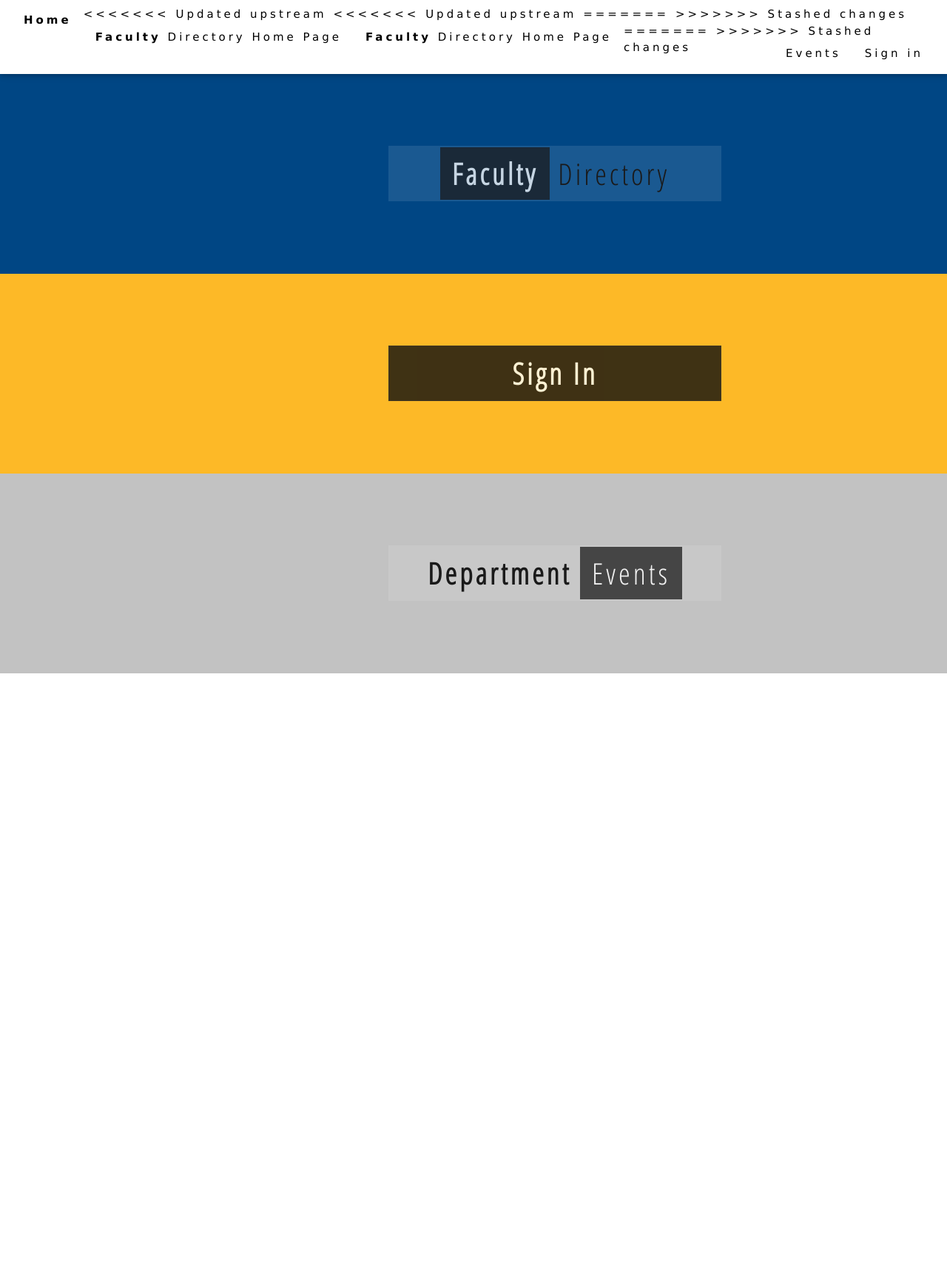
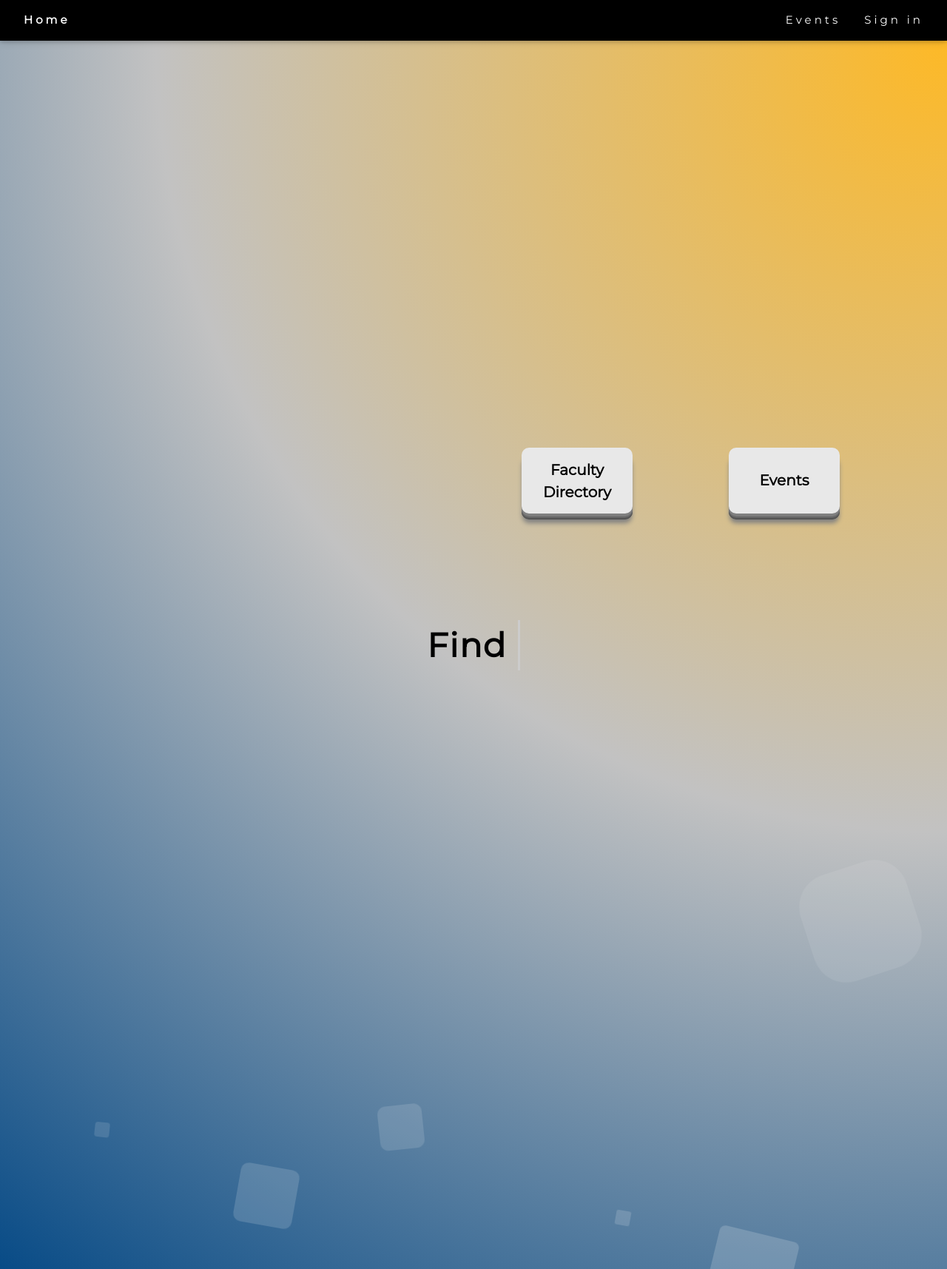
Before and after one commit to rmcilwain/SeniorProjectGroup1, a PHP site: page /main.html in a window 1280 px wide. Shown: the whole page at 74% size. Run offline with PHP 8.4, Linux system fonts and the light colour scheme.

Commit message:
change home page

```diff
--- a/main.html
+++ b/main.html
@@ -6,57 +6,73 @@
     <meta name="viewport" content="width=device-width, initial-scale=1">
     <link rel="stylesheet" href="https://www.w3schools.com/w3css/4/w3.css">
     <link rel="stylesheet" href="stylesheets/main.css">
-    <script src="main.js"></script>
 </head>
 
 <body>
 
 <!-- Navbar (sit on top) -->
 <div class="w3-top">
-    <div class="w3-bar w3-white w3-wide w3-padding w3-card" style="z-index: 1">
+    <div class="w3-bar w3-black w3-wide w3-padding w3-card" style="z-index: 1">
         <!--Navigation bar buttons-->
-<<<<<<< Updated upstream
-<<<<<<< Updated upstream
         <a href="main.html" class="w3-bar-item w3-button"><b>Home</b></a>
-=======
-        <a href="main.html" class="w3-bar-item w3-button"><b>Faculty</b> Directory Home Page</a>
->>>>>>> Stashed changes
-=======
-        <a href="main.html" class="w3-bar-item w3-button"><b>Faculty</b> Directory Home Page</a>
->>>>>>> Stashed changes
         <!-- Float links to the right. Hide them on small screens -->
         <div class="w3-right w3-hide-small">
             <a href="Events.html" class="w3-bar-item w3-button">Events</a>
             <a href="SignIn.html" class="w3-bar-item w3-button">Sign in</a>
         </div>
     </div>
-    <div class="w3-display-container w3-content w3-wide" style="max-width:1500px;max-height: 100px; z-index: -1;">
-<!--        A&T image on background-->
+    <div class="w3-display-container w3-content w3-wide homebody" style="max-width:8000px; z-index: -1;">
+<!--        Buttons-->
+        <div class="anchor">
+            <button type="button" class="button" onclick="clickFacultyDirectory()"> <b>Faculty Directory</b> </button>
+            <button type="button" class="button button2" onclick="clickEvents()"> <b>Events</b> </button>
+            <div class="container">
+                <p>Find <span class="typed-text" style="z-index: -1;"></span><span class="cursor">&nbsp;</span></p>
+            </div>
+
+        </div>
+
+        <div class="area">
+            <ul class="circles" style="z-index: -1;">
+                <li></li>
+                <li></li>
+                <li></li>
+                <li></li>
+                <li></li>
+                <li></li>
+                <li></li>
+                <li></li>
+                <li></li>
+                <li></li>
+            </ul>
+        </div >
+
         <!-- Hover #1 -->
-        <div class="box-1">
+     <!--   <div class="box-1">
             <div class="btn btn-one"
                  onclick="clickFacultyDirectory()">
                 <span class="w3-padding w3-black w3-opacity-min"><b>Faculty</b></span><span class="w3-hide-small w3-text-black"> Directory</span></h1>
             </div>
         </div>
 
-        <!-- Hover #2 -->
+        &lt;!&ndash; Hover #2 &ndash;&gt;
         <div class="box-2">
             <div class="btn btn-two">
                 <span class="w3-padding w3-black w3-opacity-min"><b>Sign In</b></span></h1>
             </div>
         </div>
 
-        <!-- Hover #3 -->
+        &lt;!&ndash; Hover #3 &ndash;&gt;
         <div class="box-3">
             <div class="btn btn-three"
                  onclick="clickEvents()">
                 <span class="w3-hide-small w3-text-black"><b>Department  </b></span><span class="w3-padding w3-black w3-opacity-min"> Events</span></h1>
             </div>
-        </div>
+        </div>-->
 
     </div>
 </div>
 
 </body>
+<script src="main.js"></script>
 </html>
--- a/stylesheets/main.css
+++ b/stylesheets/main.css
@@ -1,4 +1,6 @@
 @import 'https://fonts.googleapis.com/css?family=Open+Sans+Condensed:300';
+@import url("https://fonts.googleapis.com/css?family=Montserrat");
+
 
 /*!*A&T image on background style*!
 .imgScreenSave{
@@ -9,309 +11,221 @@
     image-rendering: -webkit-crisp-edges;
 
 }*/
+/*Background effect*/
 
-div[class*=box] {
-    display: flex;
-    justify-content: center;
-    align-items: center;
-    font-family: 'Open Sans Condensed', sans-serif;
-    font-size: 40px;
+.homebody{
+    background-image: radial-gradient(circle at top right, #fdb927, #c2c2c2, #004684);
+    transform: translateY(600);
+    height: 100vh;
 }
 
-.box-1 { background-color: #004684;
-    width: 3000px;
-    transform: translateX(-200px);
-    height: 270px;
+.area{
+    width: 100%;
+    height:100vh;
 }
-.box-2 { background-color: #fdb927;
-    width: 3000px;
-    transform: translateX(-200px);
-    height: 270px;
-}
-.box-3 { background-color: #c2c2c2;
-    width: 3000px;
-    transform: translateX(-200px);
-    height: 270px;
-}
-
-.btn {
-    line-height: 75px;
-    height: 75px;/*50px;*/
-    text-align: center;
-    width: 450px;/*250px;*/
-    cursor: pointer;
-}
-
-/*
-========================
-      BUTTON ONE
-========================
-*/
-.btn-one {
-    color: #FFF;
-    transition: all 0.3s;
-    position: relative;
-    transform: translateX(-550px)
-}
-.btn-one span {
-    transition: all 0.3s;
-}
-.btn-one::before {
-    content: '';
-    position: absolute;
-    bottom: 0;
-    left: 0;
-    width: 100%;
-    height: 100%;
-    z-index: 1;
-    opacity: 0;
-    transition: all 0.3s;
-    border-top-width: 1px;
-    border-bottom-width: 1px;
-    border-top-style: solid;
-    border-bottom-style: solid;
-    border-top-color: rgba(255,255,255,0.5);
-    border-bottom-color: rgba(255,255,255,0.5);
-    transform: scale(0.1, 1);
-}
-.btn-one:hover span {
-    letter-spacing: 2px;
-}
-.btn-one:hover::before {
-    opacity: 1;
-    transform: scale(1, 1);
-}
-.btn-one::after {
-    content: '';
-    position: absolute;
-    bottom: 0;
-    left: 0;
-    width: 100%;
-    height: 100%;
-    z-index: 1;
-    transition: all 0.3s;
-    background-color: rgba(255,255,255,0.1);
-}
-.btn-one:hover::after {
-    opacity: 0;
-    transform: scale(0.1, 1);
-}
-
-
-/*
-========================
-      BUTTON TWO
-========================
-*/
-.btn-two {
-    color: #FFF;
-    transition: all 0.5s;
-    position: relative;
-    transform: translateX(-550px)
-}
-.btn-two span {
-    z-index: 2;
-    display: block;
-    position: absolute;
-    width: 100%;
-    height: 100%;
-    line-height: 60px;
-}
-.btn-two::before {
-    content: '';
+.circles{
     position: absolute;
     top: 0;
     left: 0;
     width: 100%;
     height: 100%;
-    z-index: 1;
-    transition: all 0.5s;
-    border: 1px solid rgba(255,255,255,0.2);
-    background-color: rgba(255,255,255,0.1);
+    overflow: hidden;
 }
-.btn-two::after {
-    content: '';
+.circles li{
     position: absolute;
-    top: 0;
-    left: 0;
-    width: 100%;
-    height: 100%;
-    z-index: 1;
-    transition: all 0.5s;
-    border: 1px solid rgba(255,255,255,0.2);
-    background-color: rgba(255,255,255,0.1);
+    display: block;
+    list-style: none;
+    width: 20px;
+    height: 20px;
+    background: rgba(255, 255, 255, 0.2);
+    animation: animate 25s linear infinite;
+    bottom: -150px;
+
 }
-.btn-two:hover::before {
-    transform: rotate(-45deg);
-    background-color: rgba(255,255,255,0);
+.circles li:nth-child(1){
+    left: 25%;
+    width: 80px;
+    height: 80px;
+    animation-delay: 0s;
 }
-.btn-two:hover::after {
-    transform: rotate(45deg);
-    background-color: rgba(255,255,255,0);
+.circles li:nth-child(2){
+    left: 10%;
+    width: 20px;
+    height: 20px;
+    animation-delay: 2s;
+    animation-duration: 12s;
+}
+.circles li:nth-child(3){
+    left: 70%;
+    width: 20px;
+    height: 20px;
+    animation-delay: 4s;
+}
+.circles li:nth-child(4){
+    left: 40%;
+    width: 60px;
+    height: 60px;
+    animation-delay: 0s;
+    animation-duration: 18s;
+}
+.circles li:nth-child(5){
+    left: 65%;
+    width: 20px;
+    height: 20px;
+    animation-delay: 0s;
+}
+
+.circles li:nth-child(6){
+    left: 75%;
+    width: 110px;
+    height: 110px;
+    animation-delay: 3s;
+}
+.circles li:nth-child(7){
+    left: 35%;
+    width: 150px;
+    height: 150px;
+    animation-delay: 7s;
+}
+
+.circles li:nth-child(8){
+    left: 50%;
+    width: 25px;
+    height: 25px;
+    animation-delay: 15s;
+    animation-duration: 45s;
+}
+.circles li:nth-child(9){
+    left: 20%;
+    width: 15px;
+    height: 15px;
+    animation-delay: 2s;
+    animation-duration: 35s;
+}
+.circles li:nth-child(10){
+    left: 85%;
+    width: 150px;
+    height: 150px;
+    animation-delay: 0s;
+    animation-duration: 11s;
+}
+@keyframes animate {
+
+    0%{
+        transform: translateY(0) rotate(0deg);
+        opacity: 1;
+        border-radius: 0;
+    }
+
+    100%{
+        transform: translateY(-1000px) rotate(720deg);
+        opacity: 0;
+        border-radius: 50%;
+    }
+
 }
 
 
-/*
-========================
-      BUTTON THREE
-========================
-*/
-.btn-three {
-    color: #FFF;
-    transition: all 0.5s;
-    position: relative;
-    transform: translateX(-550px)
+
+/*Typewriter effect*/
+
+* {
+    margin: 0;
+    padding: 0;
+    box-sizing: border-box;
 }
-.btn-three::before {
-    content: '';
-    position: absolute;
-    top: 0;
-    left: 0;
-    width: 100%;
-    height: 100%;
-    z-index: 1;
-    background-color: rgba(255,255,255,0.1);
-    transition: all 0.3s;
+body {
+    font-family: 'Montserrat', sans-serif;
+    height: 100vh;
+    width:100vw;
 }
-.btn-three:hover::before {
-    opacity: 0 ;
-    transform: scale(0.5,0.5);
+.container {
+    height: 100vh;
+    display: flex;
+    justify-content: center;
+    align-items: center;
 }
-.btn-three::after {
-    content: '';
-    position: absolute;
-    top: 0;
-    left: 0;
-    width: 100%;
-    height: 100%;
-    z-index: 1;
-    opacity: 0;
-    transition: all 0.3s;
-    border: 1px solid rgba(255,255,255,0.5);
-    transform: scale(1.2,1.2);
+.container p {
+    font-size: 3rem;
+    padding: 0.5rem;
+    font-weight: bold;
+    letter-spacing: 0.1rem;
+    text-align: center;
+    overflow: hidden;
+    transform: translateY(-40px);
 }
-.btn-three:hover::after {
-    opacity: 1;
-    transform: scale(1,1);
+.container p span.typed-text {
+    font-weight: normal;
+    color: #487ddd;
+}
+.container p span.cursor {
+    display: inline-block;
+    background-color: #ccc;
+    margin-left: 0.1rem;
+    width: 3px;
+    animation: blink 1s infinite;
+}
+.container p span.cursor.typing {
+    animation: none;
+}
+@keyframes blink {
+    0%  { background-color: #ccc; }
+    49% { background-color: #ccc; }
+    50% { background-color: transparent; }
+    99% { background-color: transparent; }
+    100%  { background-color: #ccc; }
 }
 
+/*Buttons*/
+.button {
+    position: absolute;
+    padding: 15px 25px;
+    height: 89px;
+    font-size: 20px;
+    text-align: center;
+    cursor: pointer;
+    outline: #bbbbbb;
+    color: black;
+    background-color: #E8E8E8;
+    border: none;
+    /*border-radius: 15px;
+    box-shadow: 0 9px #070707;*/
+    transform: translateY(550px) translateX(705px);
+    /*transform: translateY(550px) translateX(900px);*/
+    width: 150px;
+    border-radius: 10px;
 
-/*
-h1 {
-    display: flex;
-    align-items: center;
-    justify-content: center;
-    position: relative;
-    margin: 20px auto;
-    width: 360px;
-    height: 250px;
-    background: #848687;
-    border-radius: 75px;
-    font-family: 'Montserrat', sans-serif;
-    font-size: 20px;
-    font-weight: lighter;
-    letter-spacing: 2px;
-    transition: 1s box-shadow;
+    box-shadow:
+            0px 3px rgba(128,128,128,1), /* gradient effects */
+            0px 4px rgba(118,118,118,1),
+            0px 5px rgba(108,108,108,1),
+            0px 6px rgba(98,98,98,1),
+            0px 7px rgba(88,88,88,1),
+            0px 8px rgba(78,78,78,1),
+            0px 14px 6px -1px rgba(128,128,128,1); /* shadow */
+
+    transition: box-shadow .1s ease-in-out;
 }
 
-h1:hover {
-    border-color: none;;
-    box-shadow: 0 5px 35px 0px rgba(0,0,0,.1);
+.button:hover {background-color: #E8E8E8
 }
 
-h1:hover::before, h1:hover::after {
-    display: block;
-    content: '';
-    position: absolute;
-    width: 360px;
-    height: 250px;
-    background: #FDA8CF;
-    border-radius: 75px;
-    z-index: -1;
-    animation: 1s clockwise infinite;
+.button:active {
+    box-shadow: none;
+    transform: translateY(554px) translateX(705px);
 }
 
-h1:hover:after {
-    background: #F3CE5E;
-    animation: 2s counterclockwise infinite;
+.button2{
+    transform: translateY(550px) translateX(985px);
+}
+.button2:active{
+    transform: translateY(554px) translateX(985px);
 }
 
-@keyframes clockwise {
-    0% {
-        top: -5px;
-        left: 0;
-    }
-    12% {
-        top: -2px;
-        left: 2px;
-    }
-    25% {
-        top: 0;
-        left: 5px;
-    }
-    37% {
-        top: 2px;
-        left: 2px;
-    }
-    50% {
-        top: 5px;
-        left: 0;
-    }
-    62% {
-        top: 2px;
-        left: -2px;
-    }
-    75% {
-        top: 0;
-        left: -5px;
-    }
-    87% {
-        top: -2px;
-        left: -2px;
-    }
-    100% {
-        top: -5px;
-        left: 0;
-    }
+.anchor{
+    position: relative;
+    min-height: 36px;
+    margin: 0 auto;
+
+    min-width: 960px;
 }
-
-@keyframes counterclockwise {
-    0% {
-        top: -5px;
-        right: 0;
-    }
-    12% {
-        top: -2px;
-        right: 2px;
-    }
-    25% {
-        top: 0;
-        right: 5px;
-    }
-    37% {
-        top: 2px;
-        right: 2px;
-    }
-    50% {
-        top: 5px;
-        right: 0;
-    }
-    62% {
-        top: 2px;
-        right: -2px;
-    }
-    75% {
-        top: 0;
-        right: -5px;
-    }
-    87% {
-        top: -2px;
-        right: -2px;
-    }
-    100% {
-        top: -5px;
-        right: 0;
-    }
-}
-
-*/
```
Also changed, not shown: FacultyDirectory.html (+0 -18 lines), main.js (+75 -4 lines).
